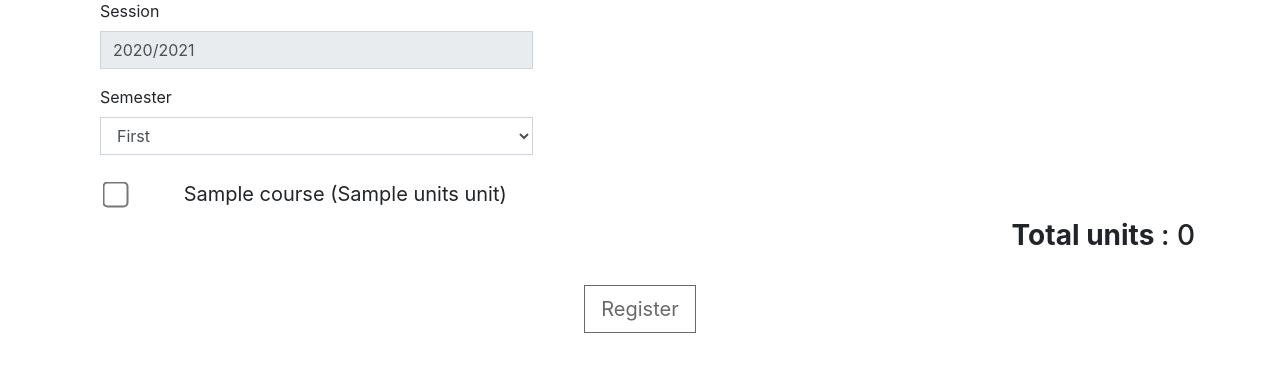
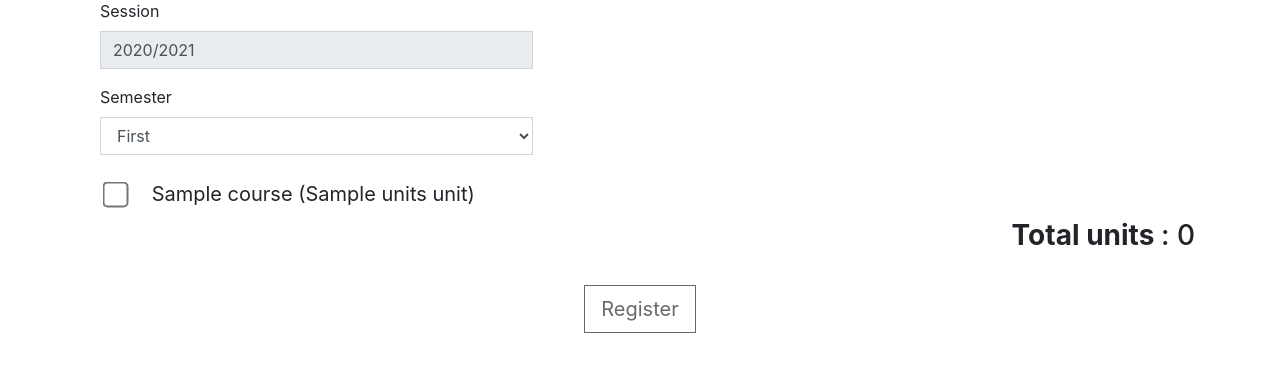
Before and after one commit to clintonnzedimma/sample-student-portal, a PHP site: template views/course_reg.php in a window 1280 px wide. Shown: the part 361-735 px from the top of the page. Run offline with PHP 8.4, Linux system fonts and the light colour scheme; the template is opened without the code that fills it: most values are stand-ins (such as "Sample title", 1, 10 or a date in 2020); data that the repository does not hold is empty; some libraries are stand-ins or nearby versions.

```diff
--- a/views/course_reg.php
+++ b/views/course_reg.php
@@ -24,7 +24,7 @@ input[type=checkbox]{
 }
 
 .input-label {
-    margin-left:3.5rem
+    margin-left:1.5rem !important
 }
 
 </style>
```
